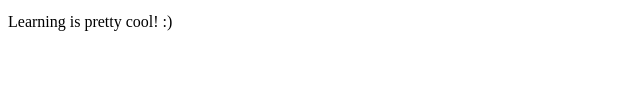
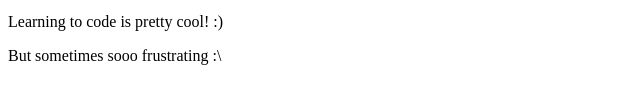
Before and after one commit to Sozuna/sozuna.github.io, a plain HTML site: page index.html in a window 1280 px wide. Shown: the part 403-506 px from the top of the page, without its empty margins (0-640 px from the left). Drawn offline with Linux system fonts and the light colour scheme.

Commit message:
Update index.html

```diff
--- a/index.html
+++ b/index.html
@@ -3,8 +3,9 @@
 <body>
   <h1>Samy Ozuna</h1>
   <p>Welcome to my website!</p>
-  <img src="https://content.codecademy.com/articles/github-pages-via-web-app/happy-ice-cream.gif" />
- <p>Learning is pretty cool! :)</p>
+  <img src="https://content.codecademy.com/articles/github-pages-via-web-app/happy-ice-cream.gif"/>
+ <p>Learning to code is pretty cool! :)</p>
+ <p>But sometimes sooo frustrating :\</p>
 </body>
 
 </html>
```
